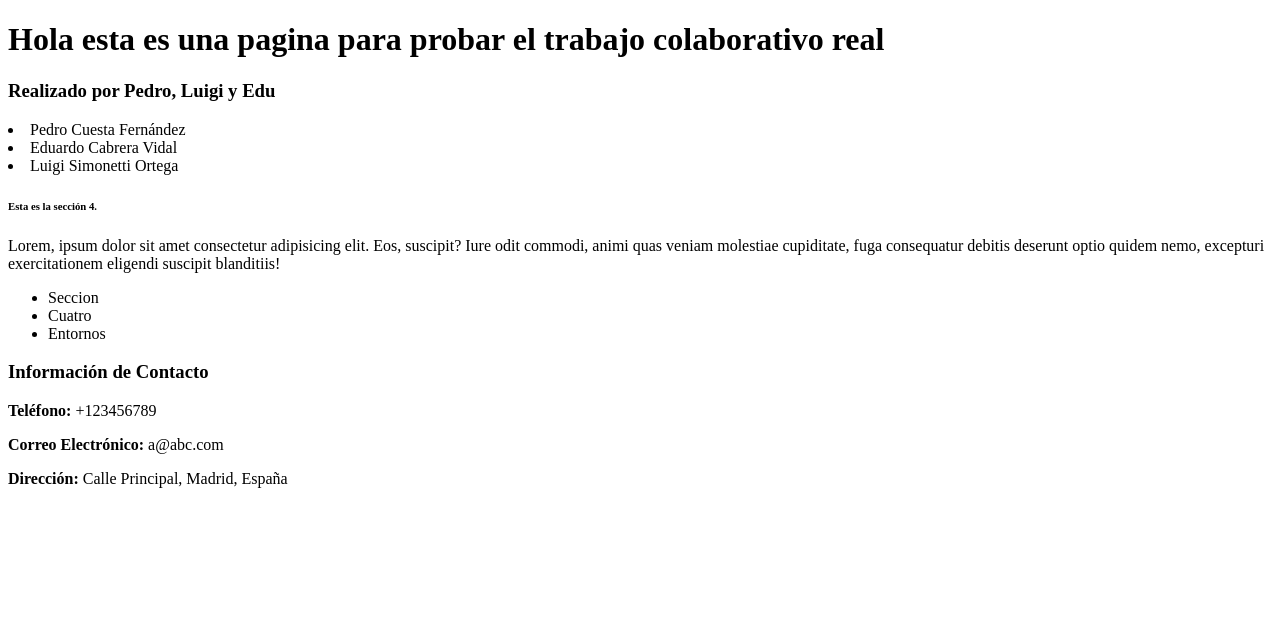
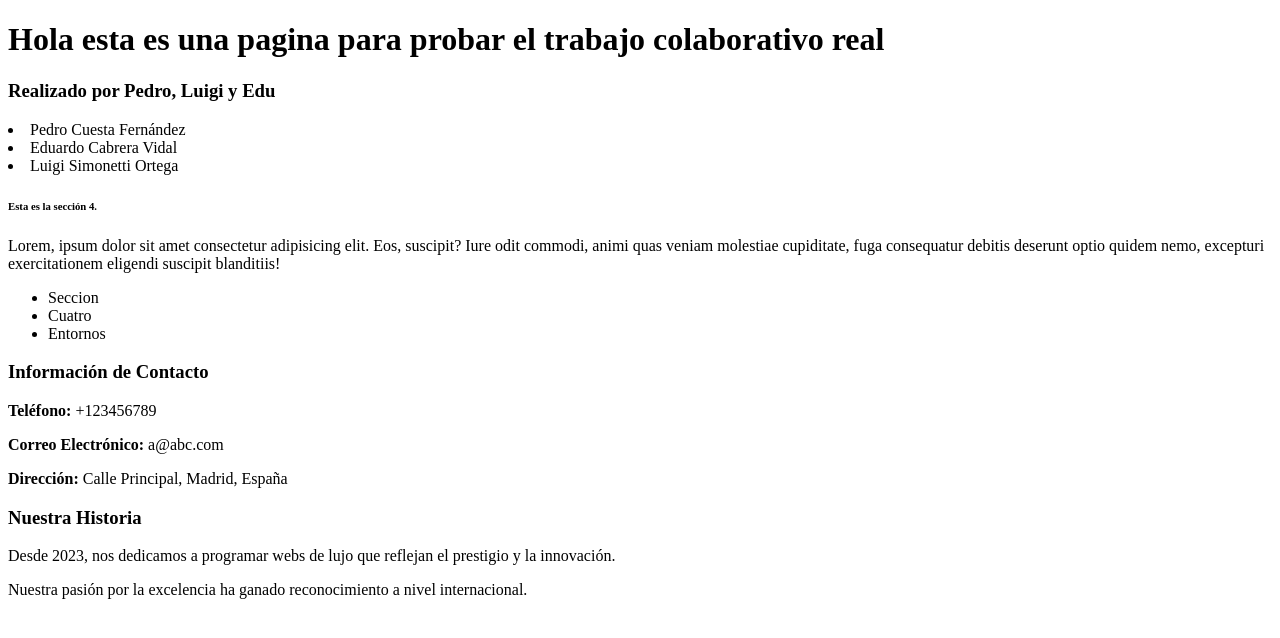
Before and after one commit to eeduucv/PruebaEntornos, a plain HTML site: page index.html in a window 1280 px wide. Drawn offline with Linux system fonts and the light colour scheme.

Commit message:
Update index.html

```diff
--- a/index.html
+++ b/index.html
@@ -23,6 +23,7 @@
     </section>
 
     <section id="seccion4">
+
         <h6>Esta es la sección 4.</h6>
         <p>Lorem, ipsum dolor sit amet consectetur adipisicing elit. Eos, suscipit? Iure odit commodi, animi quas veniam molestiae cupiditate, fuga consequatur debitis deserunt optio quidem nemo, excepturi exercitationem eligendi suscipit blanditiis!</p>
 
@@ -52,6 +53,10 @@
 
     <section id="seccion7">
 
+        <h3>Nuestra Historia</h3>
+        <p>Desde 2023, nos dedicamos a programar webs de lujo que reflejan el prestigio y la innovación.</p>
+        <p>Nuestra pasión por la excelencia ha ganado reconocimiento a nivel internacional.</p>
+
     </section>
 
     <footer>
```
